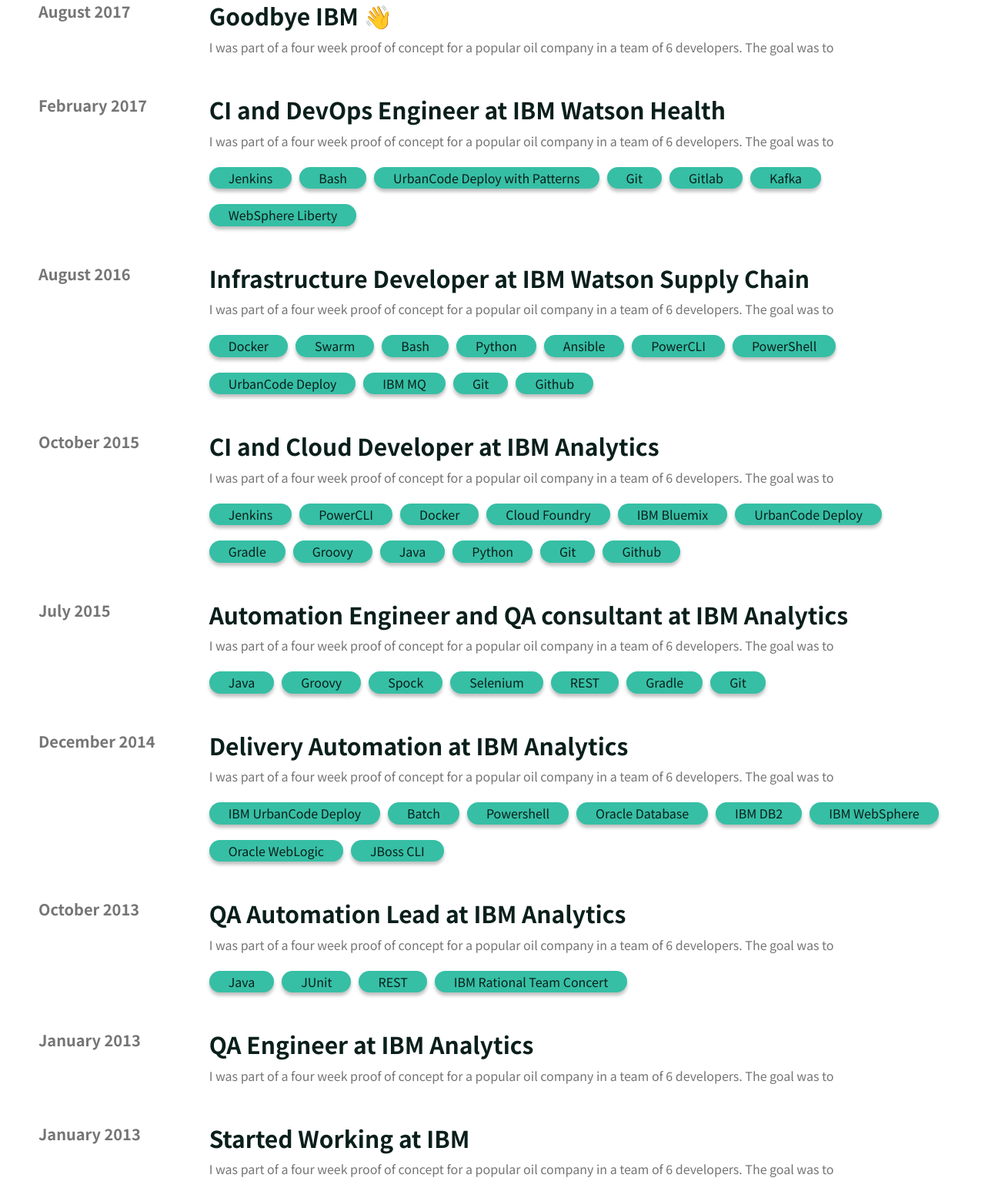
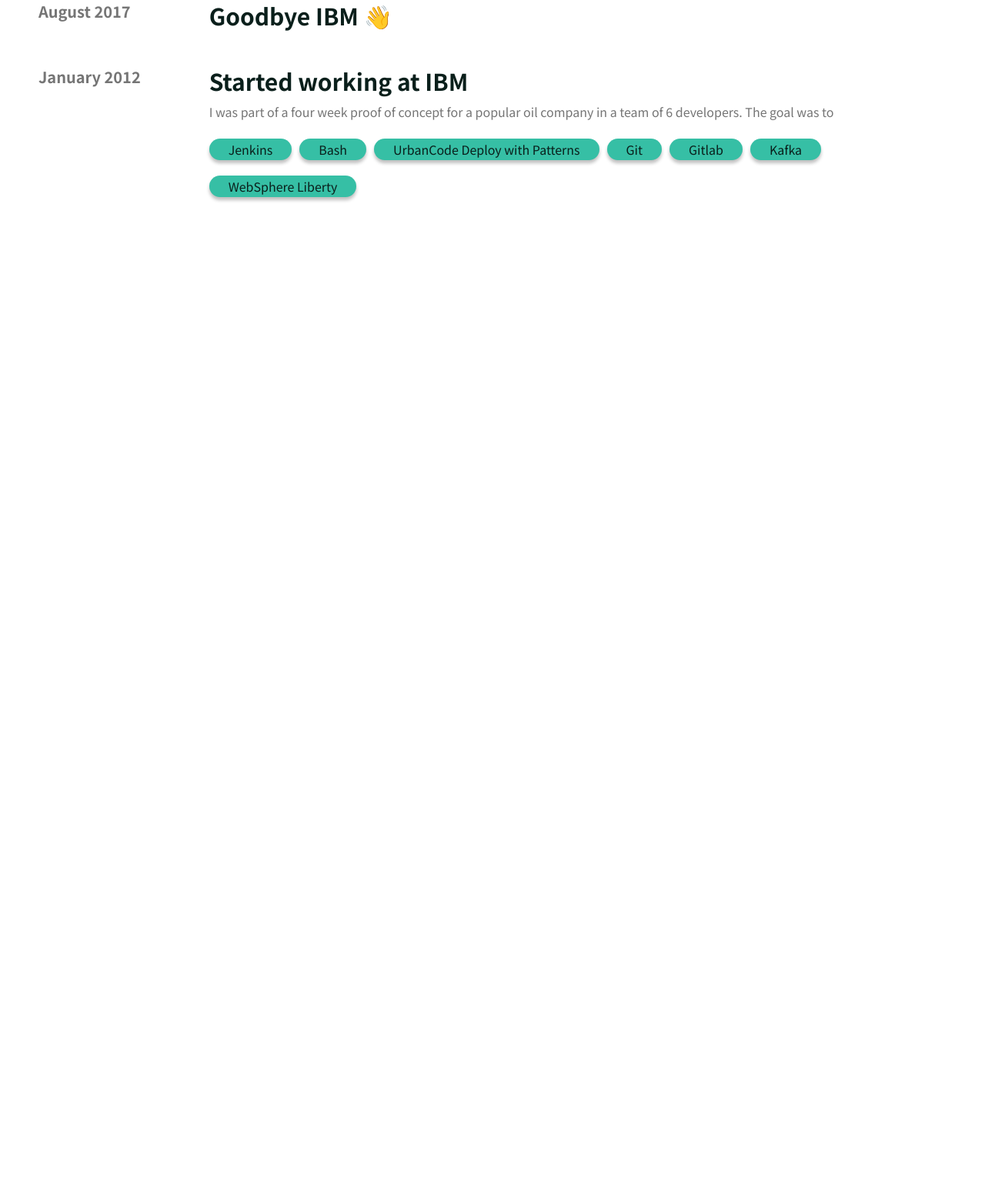
Before and after one commit to luiscarlin/luiscarlin.dev, a Gatsby site: page /experience in a window 1280 px wide. Shown: the part 2333-3889 px from the top of the page at 77% size. After the commit the page ends 2609 px from the top, so only its background shows below. Built offline with nearby package versions, Linux system fonts and the light colour scheme; Gatsby itself is replaced by a stand-in of ours.

Commit message:
more progress on experience

```diff
--- a/src/pages/experience.js
+++ b/src/pages/experience.js
@@ -113,13 +113,12 @@
   {
     date: "August 2017",
     title: "Goodbye IBM 👋 ",
-    text:
-      "I was part of a four week proof of concept for a popular oil company in a team of 6 developers. The goal was to ",
+    text: "",
     tech: [],
   },
   {
-    date: "February 2017",
-    title: "CI and DevOps Engineer at IBM Watson Health",
+    date: "January 2012",
+    title: "Started working at IBM",
     text:
       "I was part of a four week proof of concept for a popular oil company in a team of 6 developers. The goal was to ",
     tech: [
@@ -131,96 +130,6 @@
       "Kafka",
       "WebSphere Liberty",
     ],
-  },
-  {
-    date: "August 2016",
-    title: "Infrastructure Developer at IBM Watson Supply Chain",
-    text:
-      "I was part of a four week proof of concept for a popular oil company in a team of 6 developers. The goal was to ",
-    tech: [
-      "Docker",
-      "Swarm",
-      "Bash",
-      "Python",
-      "Ansible",
-      "PowerCLI",
-      "PowerShell",
-      "UrbanCode Deploy",
-      "IBM MQ",
-      "Git",
-      "Github",
-    ],
-  },
-  {
-    date: "October 2015",
-    title: "CI and Cloud Developer at IBM Analytics",
-    text:
-      "I was part of a four week proof of concept for a popular oil company in a team of 6 developers. The goal was to ",
-    tech: [
-      "Jenkins",
-      "PowerCLI",
-      "Docker",
-      "Cloud Foundry",
-      "IBM Bluemix",
-      "UrbanCode Deploy",
-      "Gradle",
-      "Groovy",
-      "Java",
-      "Python",
-      "Git",
-      "Github",
-    ],
-  },
-  {
-    date: "July 2015",
-    title: "Automation Engineer and QA consultant at IBM Analytics",
-    text:
-      "I was part of a four week proof of concept for a popular oil company in a team of 6 developers. The goal was to ",
-    tech: ["Java", "Groovy", "Spock", "Selenium", "REST", "Gradle", "Git"],
-  },
-  {
-    date: "December 2014",
-    title: "Delivery Automation at IBM Analytics",
-    text:
-      "I was part of a four week proof of concept for a popular oil company in a team of 6 developers. The goal was to ",
-    tech: [
-      "IBM UrbanCode Deploy",
-      "Batch",
-      "Powershell",
-      "Oracle Database",
-      "IBM DB2",
-      "IBM WebSphere",
-      "Oracle WebLogic",
-      "JBoss CLI",
-    ],
-  },
-  {
-    date: "October 2013",
-    title: "QA Automation Lead at IBM Analytics",
-    text:
-      "I was part of a four week proof of concept for a popular oil company in a team of 6 developers. The goal was to ",
-    tech: ["Java", "JUnit", "REST", "IBM Rational Team Concert"],
-  },
-  {
-    date: "January 2013",
-    title: "QA Engineer at IBM Analytics",
-    text:
-      "I was part of a four week proof of concept for a popular oil company in a team of 6 developers. The goal was to ",
-    tech: [],
-  },
-  {
-    date: "January 2013",
-    title: "Started Working at IBM",
-    text:
-      "I was part of a four week proof of concept for a popular oil company in a team of 6 developers. The goal was to ",
-    tech: [],
-  },
-  {
-    date: "December 2012",
-    title: "Graduated from the University of Kentucky! 🎓",
-    text:
-      "Finally done with college. Graduated Summa cum laude with a 3.94 GPA. Only had two Bs 😃. I received a degree in Electrical Engineering and a second one in Computer Engineering. I also had a minor in Mathematics and a second minor in Computer Science. Possibly the best 5 years of my life.",
-    tech: [],
   },
 ]
 
```
